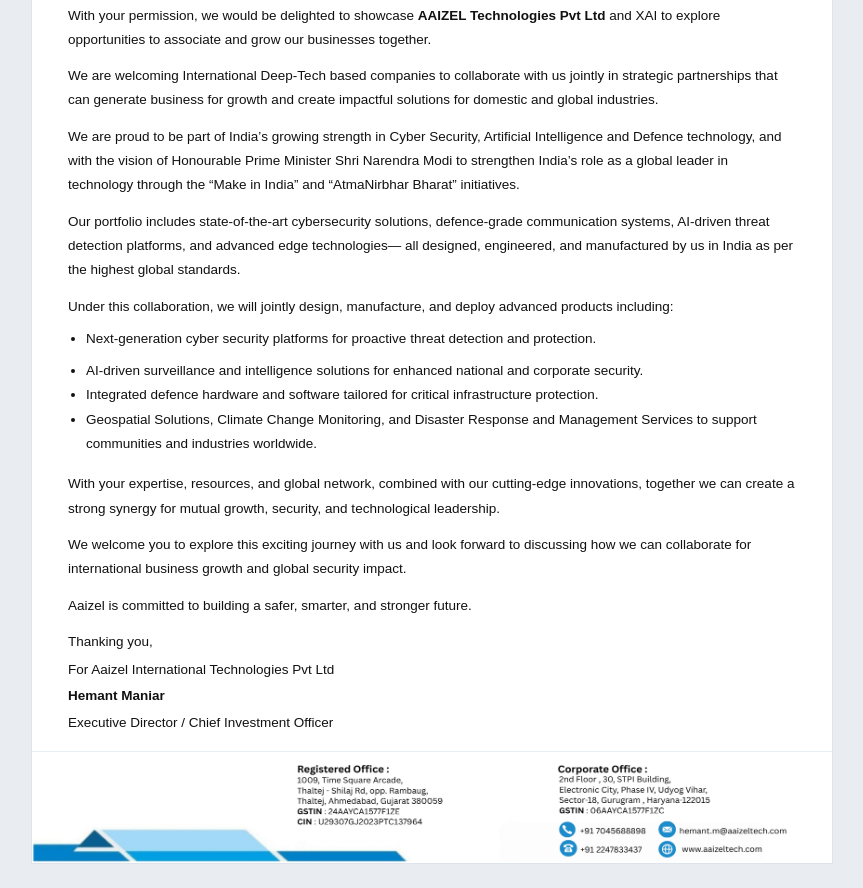
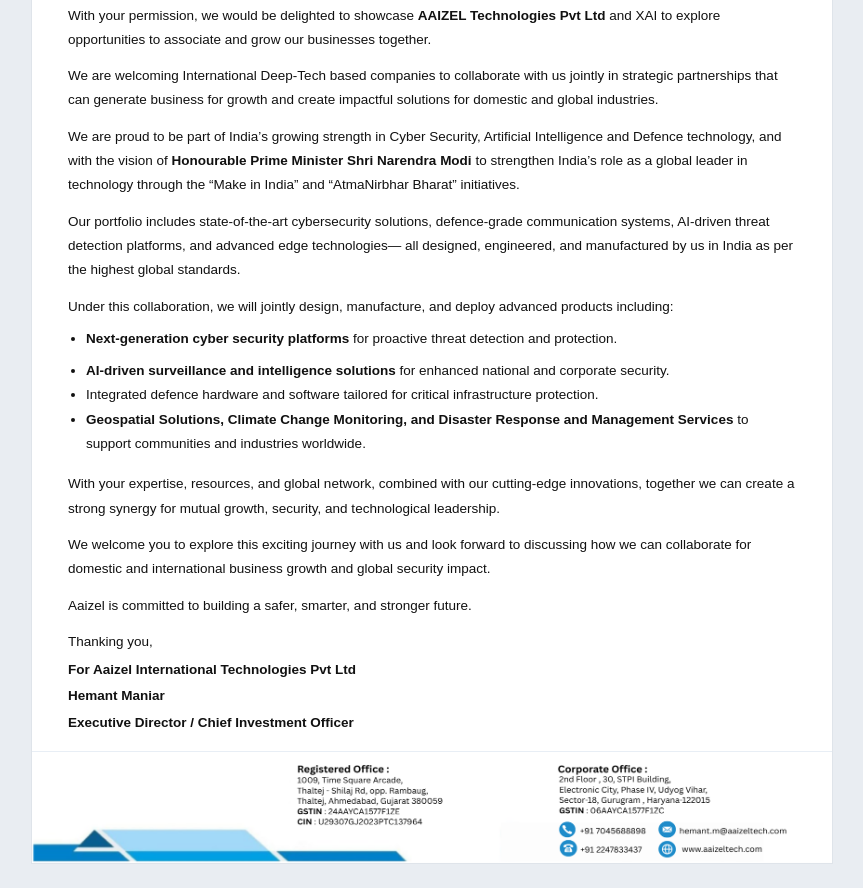
Before and after one commit to ParthBhut69/AaizelLetter, a plain HTML site: page index.html in a window 1280 px wide. Shown: the part 460-1348 px from the top of the page, without its empty margins (208-1071 px from the left). Drawn offline with Linux system fonts and the light colour scheme.

Commit message:
Update index.html
new changes

```diff
--- a/index.html
+++ b/index.html
@@ -77,7 +77,7 @@
 
                 <p style="margin:0 0 12px 0;">
                   We are proud to be part of India’s growing strength in Cyber Security, Artificial Intelligence and
-                  Defence technology, and with the vision of Honourable Prime Minister Shri Narendra Modi to strengthen
+                  Defence technology, and with the vision of<strong> Honourable Prime Minister Shri Narendra Modi</strong> to strengthen
                   India’s role as a global leader in technology through the “Make in India” and “AtmaNirbhar Bharat”
                   initiatives.
                 </p>
@@ -93,14 +93,14 @@
                 </p>
 
                 <ul style="margin:8px 0 0 18px; padding:0; font-size:13.5px; line-height:1.8;">
-                  <li>Next-generation cyber security platforms for proactive threat detection and protection.</li>
+                  <li><b>Next-generation cyber security platforms</b> for proactive threat detection and protection.</li>
                 </ul>
 
                 <!-- ========== NEW SECTION INSERTED HERE ========== -->
                 <ul style="margin:8px 0 0 18px; padding:0; font-size:13.5px; line-height:1.8;">
-                  <li>AI-driven surveillance and intelligence solutions for enhanced national and corporate security.</li>
+                  <li><b>AI-driven surveillance and intelligence solutions</b> for enhanced national and corporate security.</li>
                   <li>Integrated defence hardware and software tailored for critical infrastructure protection.</li>
-                  <li>Geospatial Solutions, Climate Change Monitoring, and Disaster Response and Management Services to support communities and industries worldwide.</li>
+                  <li><b>Geospatial Solutions, Climate Change Monitoring, and Disaster Response and Management Services</b> to support communities and industries worldwide.</li>
                 </ul>
 
                 <p style="margin:16px 0 12px 0;">
@@ -108,7 +108,7 @@
                 </p>
 
                 <p style="margin:0 0 12px 0;">
-                  We welcome you to explore this exciting journey with us and look forward to discussing how we can collaborate for international business growth and global security impact.
+                  We welcome you to explore this exciting journey with us and look forward to discussing how we can collaborate for domestic and international business growth and global security impact.
                 </p>
 
                 <p style="margin:0 0 12px 0;">
@@ -116,9 +116,9 @@
                 </p>
 
                 <p style="margin:0 0 4px 0;">Thanking you,</p>
-                <p style="margin:0 0 2px 0;">For Aaizel International Technologies Pvt Ltd</p>
+                <p style="margin:0 0 2px 0;"><strong>For Aaizel International Technologies Pvt Ltd</strong></p>
                 <p style="margin:0 0 2px 0;"><strong>Hemant Maniar</strong></p>
-                <p style="margin:0;">Executive Director / Chief Investment Officer</p>
+                <p style="margin:0;"><strong>Executive Director / Chief Investment Officer</strong></p>
               </div>
             </td>
           </tr>
```
